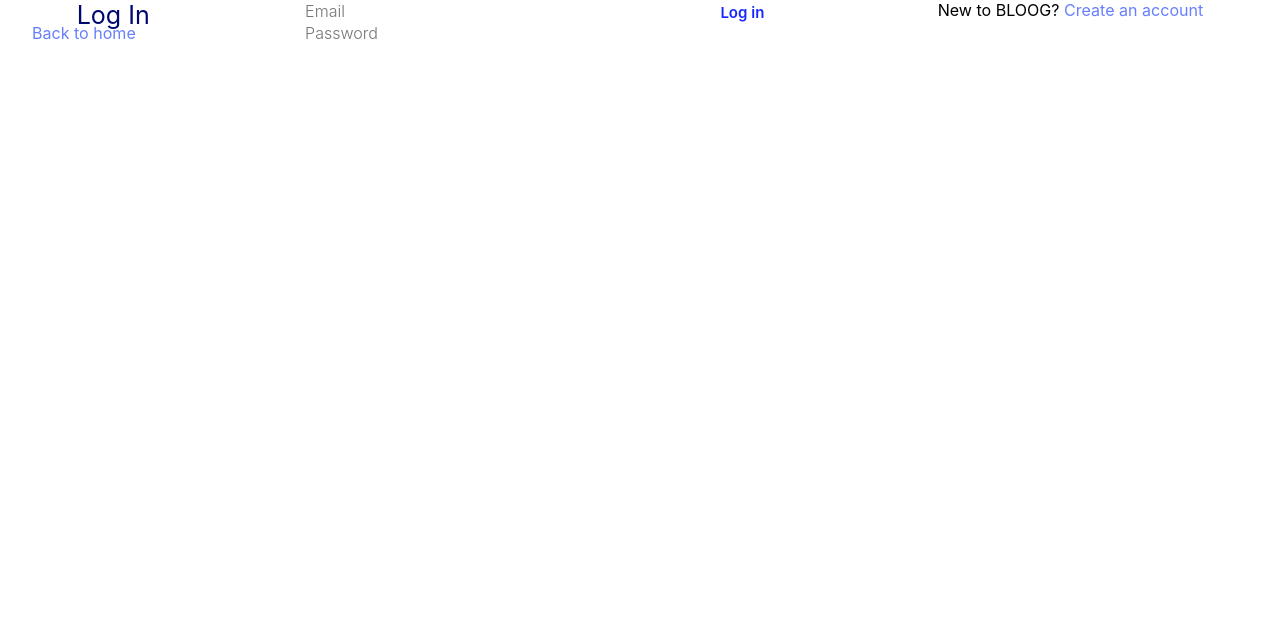
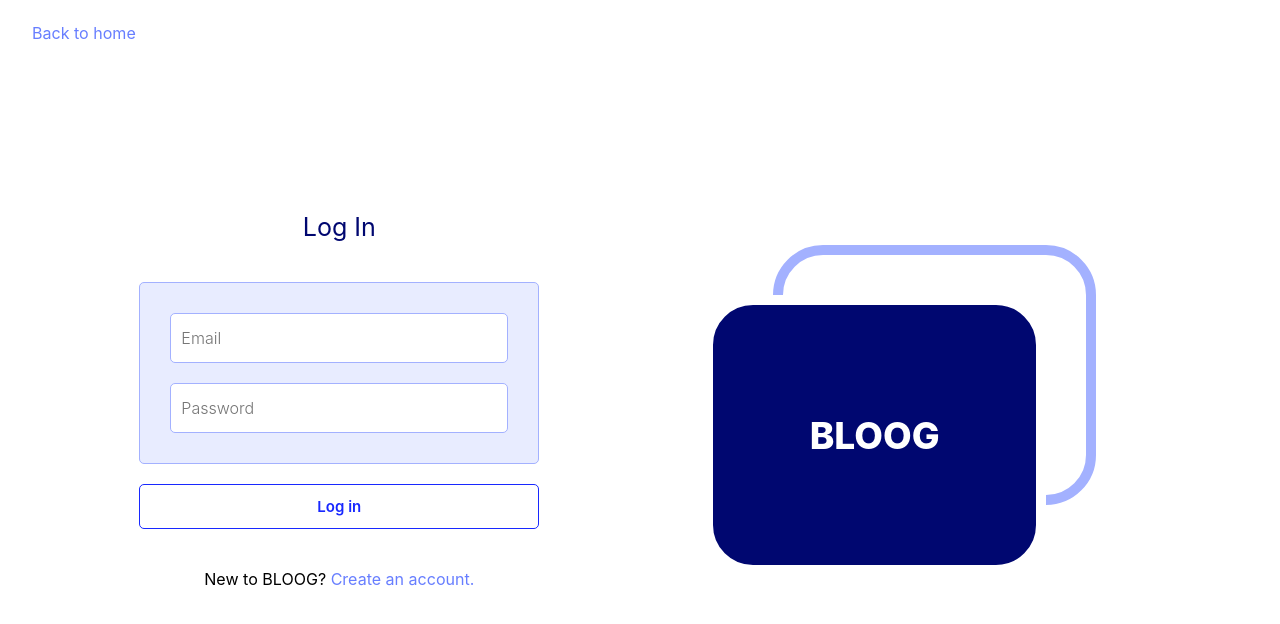
Before and after one commit to lilianzlettuce/bloog, a React (Create React App) app: page /login in a window 1280 px wide. Shown: the top 624 px of the page. Built offline with nearby package versions, Linux system fonts and the light colour scheme; no server answers.

Commit message:
added styles to login pag

```diff
--- a/src/AccountPages.css
+++ b/src/AccountPages.css
@@ -16,6 +16,7 @@
     position: absolute;
     top: 23px;
     left: 32px;
+    z-index: 900;
 }
 
 .acct-child1 {
--- a/src/LoginPage.js
+++ b/src/LoginPage.js
@@ -46,12 +46,14 @@ class LoginPage extends React.Component {
         return (
             <div className="acct-container">
                 <Link className="back-btn" to="/">Back to home</Link>
+                <div className="acct-child1">
                     <h2 className="acct-header">Log In</h2>
                     <br/>
                     <div className="error-message" id="signin-error">{this.state.error}</div>
                     <br/>
-                <div>
+                    <div className="input-container">
                         <input
+                            className="acct-input"
                             name="email"
                             placeholder="Email"
                             onChange={this.handleChange}
@@ -59,6 +61,7 @@ class LoginPage extends React.Component {
                         />
                         <br/>
                         <input
+                            className="acct-input"
                             name="password"
                             type="password"
                             placeholder="Password"
@@ -67,9 +70,17 @@ class LoginPage extends React.Component {
                         />
                     </div>
                     <br/>
-                <button onClick={this.login}>Log in</button>
+                    <button className="acct-btn" onClick={this.login}>Log in</button>
                     <br/>
-                <div>New to BLOOG? <Link to="/register">Create an account</Link></div>
+                    <br/>
+                    <div>New to BLOOG? <Link to="/register">Create an account.</Link></div>
+                </div>
+                <div className="acct-child2">
+                    <div className="cards-container">
+                        <div className="acct-card" id="path1"></div>
+                        <div className="acct-card" id="path2">BLOOG</div>
+                    </div>
+                </div>
             </div>
         )
     }
```
Lines whose indentation alone changed are shown as unchanged.
